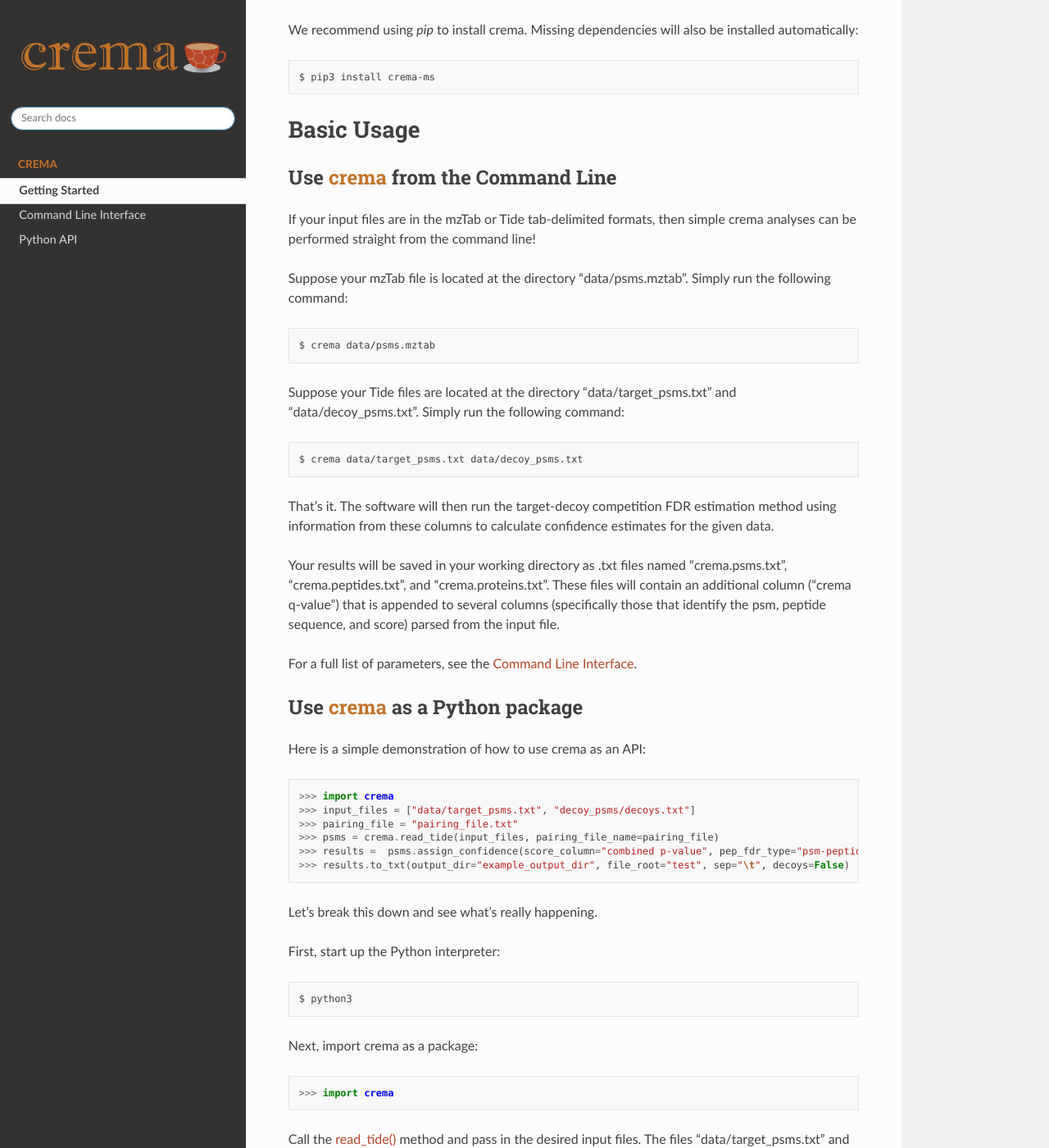
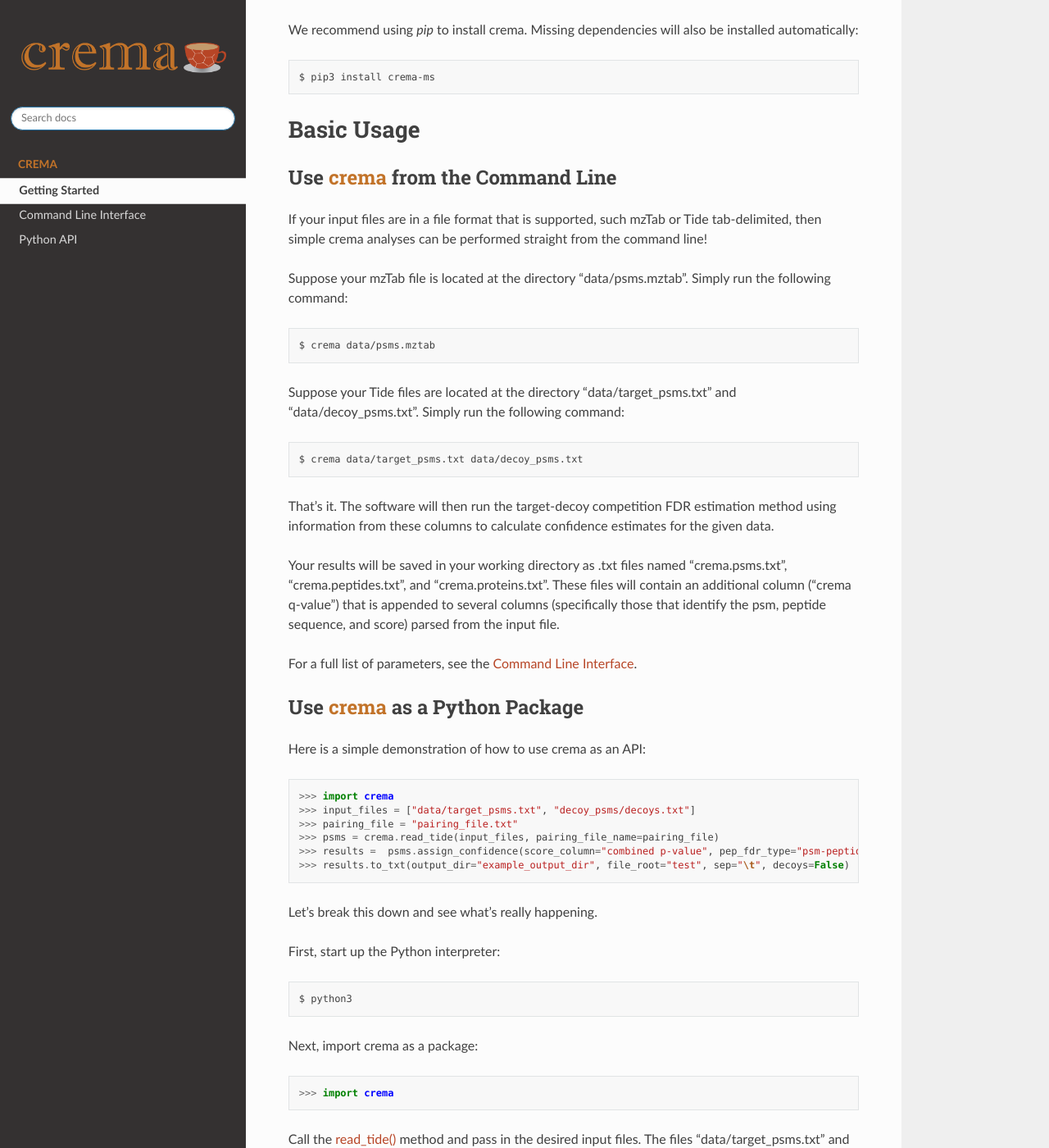
Before and after one commit to Noble-Lab/crema, a Sphinx documentation site: the page built from docs/index.rst, in a window 1280 px wide and 1400 px high, scrolled down 1164 px. Shown: the whole window at 82% size. Built offline with Sphinx 7.4.7 and the Read the Docs theme 2.0.0, drawn with Linux system fonts in a browser that asks for light colours; pages that are not in the unit, such as notebooks, are missing from menus; the version number could not be read and is left out; some of the changed text lies outside the part shown.

Commit message:
update doc

```diff
--- a/docs/index.rst
+++ b/docs/index.rst
@@ -74,7 +74,8 @@
 Use **crema** from the Command Line
 ###################################
 
-If your input files are in the mzTab or Tide tab-delimited formats, then simple crema analyses can be performed
+If your input files are in a file format that is supported, such mzTab or
+Tide tab-delimited, then simple crema analyses can be performed
 straight from the command line!
 
 Suppose your mzTab file is located at the directory "data/psms.mztab". Simply run the following command:
@@ -100,7 +101,7 @@
 
 For a full list of parameters, see the :doc:`Command Line Interface <cli>`.
 
-Use **crema** as a Python package
+Use **crema** as a Python Package
 ###################################
 
 Here is a simple demonstration of how to use crema as an API:
@@ -180,3 +181,11 @@
 
 That's all there is to it! You have successfully used crema as an API to
 calculate confidence estimates for your data.
+
+Supported Database Search Engines
+###################################
+
+crema currently supports output generated from Tide, MSGF+, MSAmanda, Comet, MSFragger.
+
+In addition, crema supports input files, from any search engine, that are in the
+follow file formats: mzTab, pepXML, and generic delmited text files.
```
Also changed, not shown: 1 other file.
